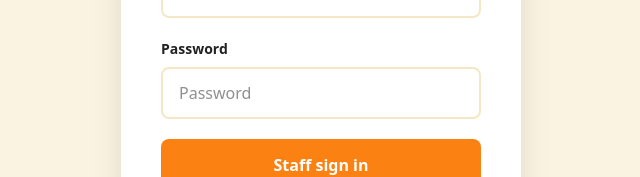
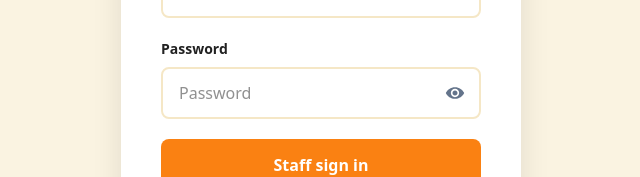
Before and after one commit to KulanyaLisaldi/it3030-paf-2026-smart-campus-groupXX, a React (Vite) app in the folder client/: page /signin in a window 1280 px wide. Shown: the part 417-594 px from the top of the page, without its empty margins (319-959 px from the left). Built offline with nearby package versions, Linux system fonts and the light colour scheme.

Commit message:
Use show/hide password icon

```diff
--- /dev/null
+++ b/client/src/components/PasswordInput.jsx
@@ -0,0 +1,76 @@
+import React, { useState } from "react";
+
+function EyeOpenIcon() {
+  return (
+    <svg width="20" height="20" viewBox="0 0 24 24" fill="none" xmlns="http://www.w3.org/2000/svg" aria-hidden>
+      <path
+        d="M12 5C7 5 2.73 8.11 1 12c1.73 3.89 6 7 11 7s9.27-3.11 11-7c-1.73-3.89-6-7-11-7zM12 17c-2.76 0-5-2.24-5-5s2.24-5 5-5 5 2.24 5 5-2.24 5-5 5zm0-8c-1.66 0-3 1.34-3 3s1.34 3 3 3 3-1.34 3-3-1.34-3-3-3z"
+        fill="currentColor"
+      />
+    </svg>
+  );
+}
+
+function EyeClosedIcon() {
+  return (
+    <svg width="20" height="20" viewBox="0 0 24 24" fill="none" xmlns="http://www.w3.org/2000/svg" aria-hidden>
+      <path
+        d="M12 7c2.76 0 5 2.24 5 5 0 .65-.13 1.26-.36 1.83l2.92 2.92c1.51-1.26 2.84-2.89 3.53-4.75-1.73-3.89-6-7-11-7-1.4 0-2.74.25-3.98.7l2.16 2.16C10.74 7.13 11.35 7 12 7zM2 4.27l2.28 2.28.46.46C3.08 8.3 1.78 10.02 1 12c1.73 3.89 6 7 11 7 1.55 0 3.03-.3 4.38-.84l.42.42L19.73 22 21 20.73 3.27 3 2 4.27zM7.53 9.8l1.55 1.55c-.05.29-.08.59-.08.9 0 1.66 1.34 3 3 3 .32 0 .61-.03.9-.08l1.55 1.55c-.92.56-1.96.87-3.1.87-2.76 0-5-2.24-5-5 0-1.14.31-2.18.88-3.1zM11.84 9.02l3.15 3.15.02-.18c0-1.66-1.34-3-3-3l-.17.03z"
+        fill="currentColor"
+      />
+    </svg>
+  );
+}
+
+/**
+ * Password field with show/hide toggle. Forwards extra props to the inner &lt;input&gt;.
+ */
+export default function PasswordInput({ value, onChange, style = {}, toggleStyle, ...rest }) {
+  const [visible, setVisible] = useState(false);
+
+  const mergedInputStyle = {
+    width: "100%",
+    boxSizing: "border-box",
+    ...style,
+    paddingRight: "44px",
+  };
+
+  const wrapperStyle = {
+    position: "relative",
+    width: "100%",
+  };
+
+  const btnStyle = {
+    position: "absolute",
+    right: "8px",
+    top: "50%",
+    transform: "translateY(-50%)",
+    width: "36px",
+    height: "36px",
+    padding: 0,
+    border: "none",
+    background: "transparent",
+    color: "#64748b",
+    cursor: "pointer",
+    display: "flex",
+    alignItems: "center",
+    justifyContent: "center",
+    borderRadius: "8px",
+    ...toggleStyle,
+  };
+
+  return (
+    <div style={wrapperStyle}>
+      <input type={visible ? "text" : "password"} value={value} onChange={onChange} style={mergedInputStyle} {...rest} />
+      <button
+        type="button"
+        onClick={() => setVisible((v) => !v)}
+        aria-label={visible ? "Hide password" : "Show password"}
+        aria-pressed={visible}
+        style={btnStyle}
+      >
+        {visible ? <EyeClosedIcon /> : <EyeOpenIcon />}
+      </button>
+    </div>
+  );
+}
--- a/client/src/pages/AdminDashboard.jsx
+++ b/client/src/pages/AdminDashboard.jsx
@@ -6,6 +6,7 @@ import { DEFAULT_TECHNICIAN_CATEGORY, TECHNICIAN_CATEGORIES } from "../constants
 import { removeProfileAvatar, updateProfilePhone, uploadProfileAvatar } from "../api/auth";
 import { CAMPUS_USER_UPDATED, persistCampusUser, readCampusUser } from "../utils/campusUserStorage";
 import AdminUsersTable from "../components/admin/AdminUsersTable.jsx";
+import PasswordInput from "../components/PasswordInput.jsx";
 
 const shellStyle = {
   height: "100vh",
@@ -786,15 +787,15 @@ export default function AdminDashboard() {
 
                   <div>
                     <label style={labelStyle}>Initial password</label>
-                    <input
+                    <PasswordInput
                       required
-                      type="password"
                       minLength={6}
                       value={password}
                       onChange={(e) => setPassword(e.target.value)}
                       style={inputStyle}
                       placeholder="At least 6 characters"
                       autoComplete="new-password"
+                      toggleStyle={{ color: "#64748b" }}
                     />
                   </div>
 
--- a/client/src/pages/SignIn.jsx
+++ b/client/src/pages/SignIn.jsx
@@ -4,6 +4,7 @@ import { signIn } from '../api/auth';
 import { getAuthToken, setAuthToken } from '../api/http';
 import { persistCampusUser, readCampusUser } from '../utils/campusUserStorage';
 import { ADMIN_DASHBOARD_PATH, navigateAfterLogin } from '../utils/authRedirect';
+import PasswordInput from '../components/PasswordInput';
 
 const SignIn = () => {
   const navigate = useNavigate();
@@ -249,8 +250,7 @@ const SignIn = () => {
 
           <div style={inputContainerStyle}>
             <label style={labelStyle}>Password</label>
-            <input
-              type="password"
+            <PasswordInput
               value={password}
               onChange={(e) => setPassword(e.target.value)}
               onFocus={handleInputFocus}
--- a/client/src/pages/TechnicianDashboard.jsx
+++ b/client/src/pages/TechnicianDashboard.jsx
@@ -4,6 +4,7 @@ import { createTechnician } from "../api/adminTechnicians";
 import { DEFAULT_TECHNICIAN_CATEGORY, TECHNICIAN_CATEGORIES } from "../constants/technicianCategories";
 import { removeProfileAvatar, updateProfilePhone, uploadProfileAvatar } from "../api/auth";
 import { CAMPUS_USER_UPDATED, persistCampusUser, readCampusUser } from "../utils/campusUserStorage";
+import PasswordInput from "../components/PasswordInput.jsx";
 
 const PHONE_PATTERN = /^[0-9+\-()\s]{7,20}$/;
 
@@ -682,14 +683,14 @@ function AdminTechnicianForm() {
               </option>
             ))}
           </select>
-          <input
+          <PasswordInput
             required
-            type="password"
             minLength={6}
             placeholder="Initial password (min 6 characters)"
             value={techPassword}
             onChange={(e) => setTechPassword(e.target.value)}
             style={selectStyle}
+            autoComplete="new-password"
           />
           <button
             type="submit"
```
